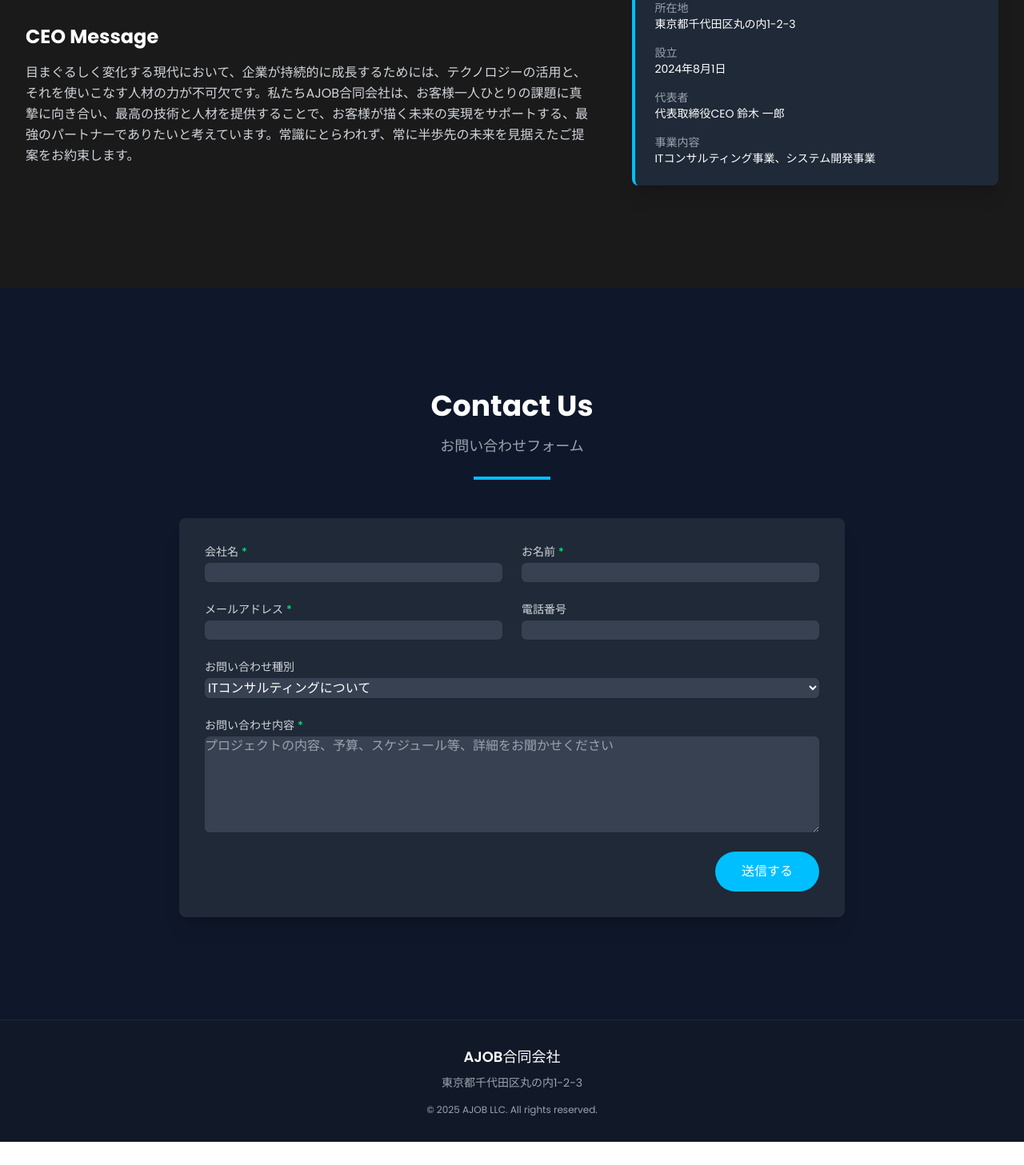
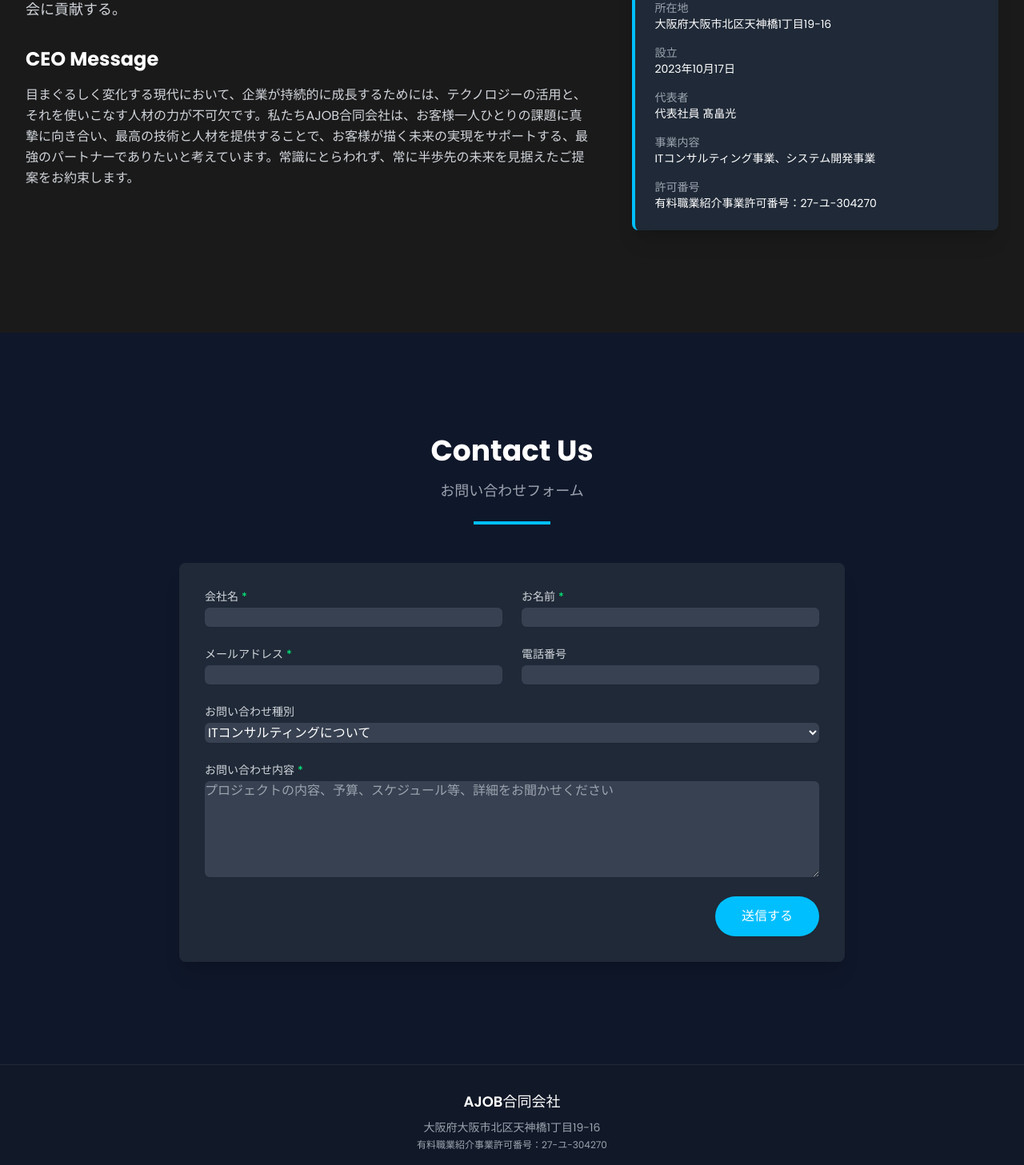
Before and after one commit to Akira9018/ajob-corporate-site, a React (Vite) app: page / in a window 1280 px wide. Shown: the part 5180-6637 px from the top of the page at 80% size. Before the commit the page ends 6608 px from the top, so only its background shows below. Built offline with nearby package versions, Linux system fonts and the light colour scheme.

Commit message:
Update company information

```diff
--- a/src/components/About.tsx
+++ b/src/components/About.tsx
@@ -4,10 +4,11 @@ import ScrollAnimator from './ScrollAnimator';
 const About: React.FC = () => {
     const companyInfo = {
         '会社名': 'AJOB合同会社',
-        '所在地': '東京都千代田区丸の内1-2-3',
-        '設立': '2024年8月1日',
-        '代表者': '代表取締役CEO 鈴木 一郎',
-        '事業内容': 'ITコンサルティング事業、システム開発事業'
+        '所在地': '大阪府大阪市北区天神橋1丁目19-16',
+        '設立': '2023年10月17日',
+        '代表者': '代表社員 髙畠光',
+        '事業内容': 'ITコンサルティング事業、システム開発事業',
+        '許可番号': '有料職業紹介事業許可番号：27-ユ-304270'
     };
 
     return (
--- a/src/components/Footer.tsx
+++ b/src/components/Footer.tsx
@@ -5,11 +5,12 @@ const Footer: React.FC = () => {
         <footer className="bg-gray-900 border-t border-gray-800">
             <div className="max-w-7xl mx-auto py-8 px-4 sm:px-6 lg:px-8 text-center text-gray-400">
                 <p className="text-lg font-semibold text-white">AJOB合同会社</p>
-                <p className="mt-2 text-sm">東京都千代田区丸の内1-2-3</p>
+                <p className="mt-2 text-sm">大阪府大阪市北区天神橋1丁目19-16</p>
+                <p className="mt-1 text-xs">有料職業紹介事業許可番号：27-ユ-304270</p>
                 <p className="mt-4 text-xs">&copy; 2025 AJOB LLC. All rights reserved.</p>
             </div>
         </footer>
     );
 };
 
-export default Footer;
+export default Footer; devicePixelRatio
```
